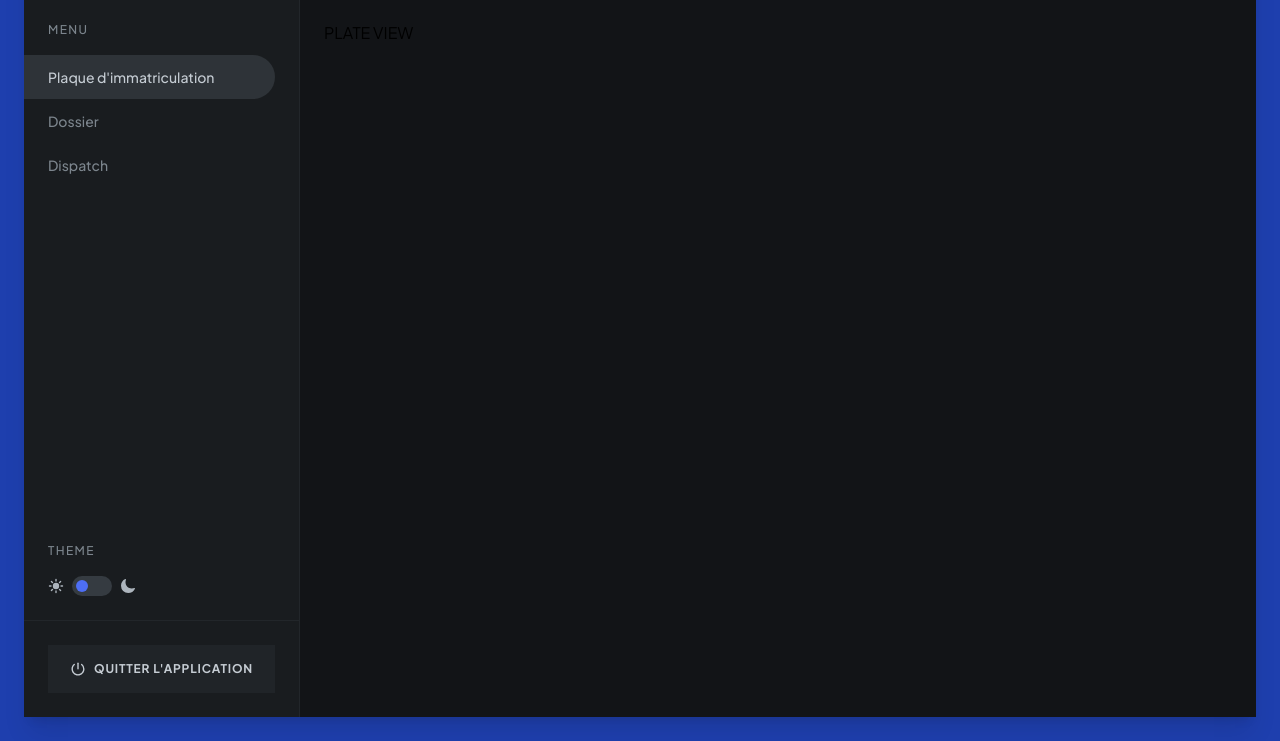
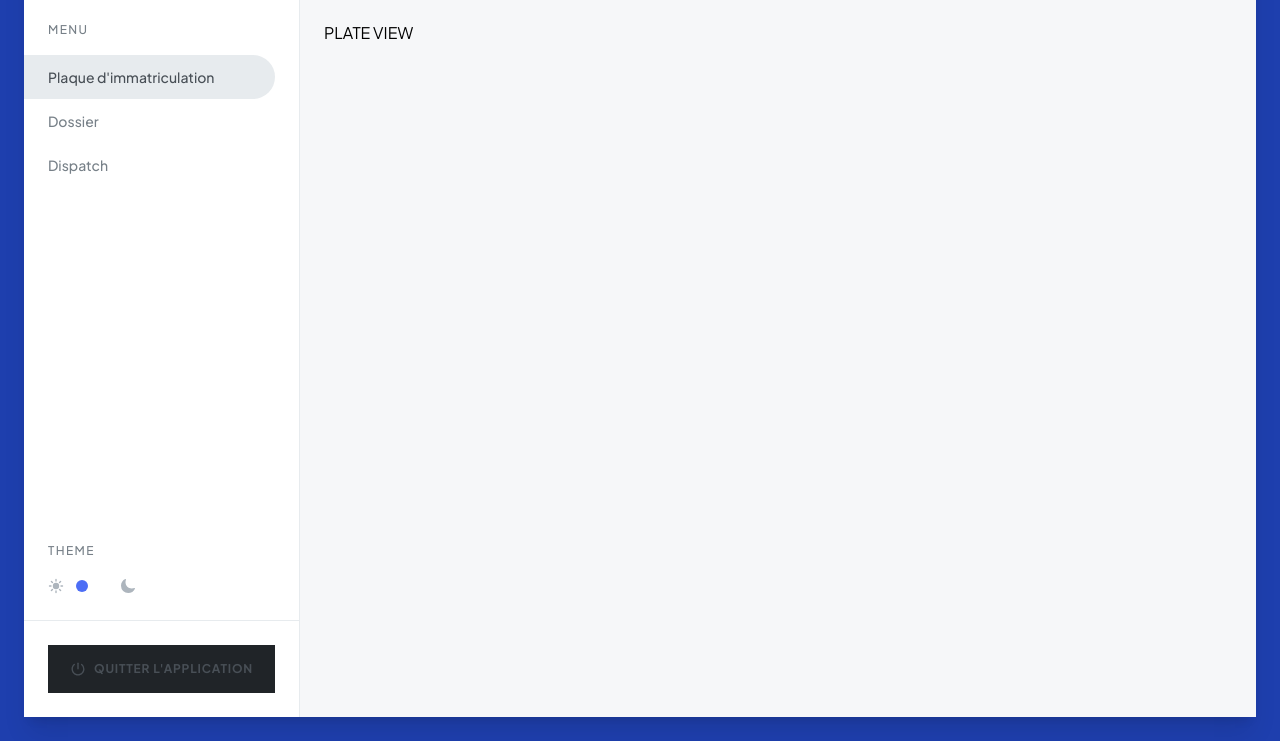
Before and after one commit to john-mirage/failypannel, a website built with Vite: page index.html in a window 1280 px wide. Shown: the part 107-848 px from the top of the page. Built offline with nearby package versions, Linux system fonts and the light colour scheme.

Commit message:
feat: handle theme

```diff
--- a/index.html
+++ b/index.html
@@ -1,5 +1,5 @@
 <!DOCTYPE html>
-<html lang="en" dir="ltr" data-theme="dark">
+<html lang="en" dir="ltr">
 
 <head>
   <meta charset="UTF-8" />
--- a/src/components/web-theme-button/web-theme-button.js
+++ b/src/components/web-theme-button/web-theme-button.js
@@ -1,11 +1,58 @@
+const LOCAL_STORAGE_KEY = "failyv-theme";
+const LIGHT_THEME = "light";
+const DARK_THEME = "dark";
+
 class WebThemeButton extends HTMLElement {
   #isMounted = false;
   #template;
+  #inputElement;
+
+  static get observedAttributes() {
+    return ["data-theme"];
+  }
+
+  get localTheme() {
+    const localstorageTheme = JSON.parse(
+      localStorage.getItem(LOCAL_STORAGE_KEY)
+    );
+    const userThemeIsDark = window.matchMedia(
+      "(prefers-color-scheme: dark)"
+    ).matches;
+    if (
+      localstorageTheme === DARK_THEME ||
+      (!localstorageTheme && userThemeIsDark)
+    ) {
+      return DARK_THEME;
+    } else {
+      return LIGHT_THEME;
+    }
+  }
+
+  set localTheme(newLocalTheme) {
+    localStorage.setItem(
+      LOCAL_STORAGE_KEY,
+      JSON.stringify(newLocalTheme === DARK_THEME ? DARK_THEME : LIGHT_THEME)
+    );
+  }
+
+  get theme() {
+    return this.dataset.theme;
+  }
+
+  set theme(newTheme) {
+    if (typeof newTheme === "string") {
+      this.dataset.theme = newTheme;
+    } else {
+      this.removeAttribute("data-theme");
+    }
+  }
 
   constructor() {
     super();
     const template = document.getElementById("template-web-theme-button");
     this.#template = template.content.cloneNode(true);
+    this.#inputElement = this.#template.querySelector('[data-js="input"]');
+    this.handleInputChange = this.handleInputChange.bind(this);
   }
 
   connectedCallback() {
@@ -14,6 +61,40 @@ class WebThemeButton extends HTMLElement {
       this.append(this.#template);
       this.#isMounted = true;
     }
+    this.upgradeProperty("theme");
+    this.theme = this.localTheme;
+    if (this.theme === DARK_THEME) this.#inputElement.checked = true;
+    this.#inputElement.addEventListener("change", this.handleInputChange);
+  }
+
+  upgradeProperty(prop) {
+    if (this.hasOwnProperty(prop)) {
+      let value = this[prop];
+      delete this[prop];
+      this[prop] = value;
+    }
+  }
+
+  attributeChangedCallback(name, _oldValue, newValue) {
+    switch (name) {
+      case "data-theme":
+        if (newValue === DARK_THEME) {
+          document.documentElement.dataset.theme = DARK_THEME;
+          this.localTheme = DARK_THEME;
+        } else {
+          document.documentElement.dataset.theme = LIGHT_THEME;
+          this.localTheme = LIGHT_THEME;
+        }
+        break;
+    }
+  }
+
+  handleInputChange() {
+    if (this.#inputElement.checked) {
+      this.theme = DARK_THEME;
+    } else {
+      this.theme = LIGHT_THEME;
+    }
   }
 }
 
```
